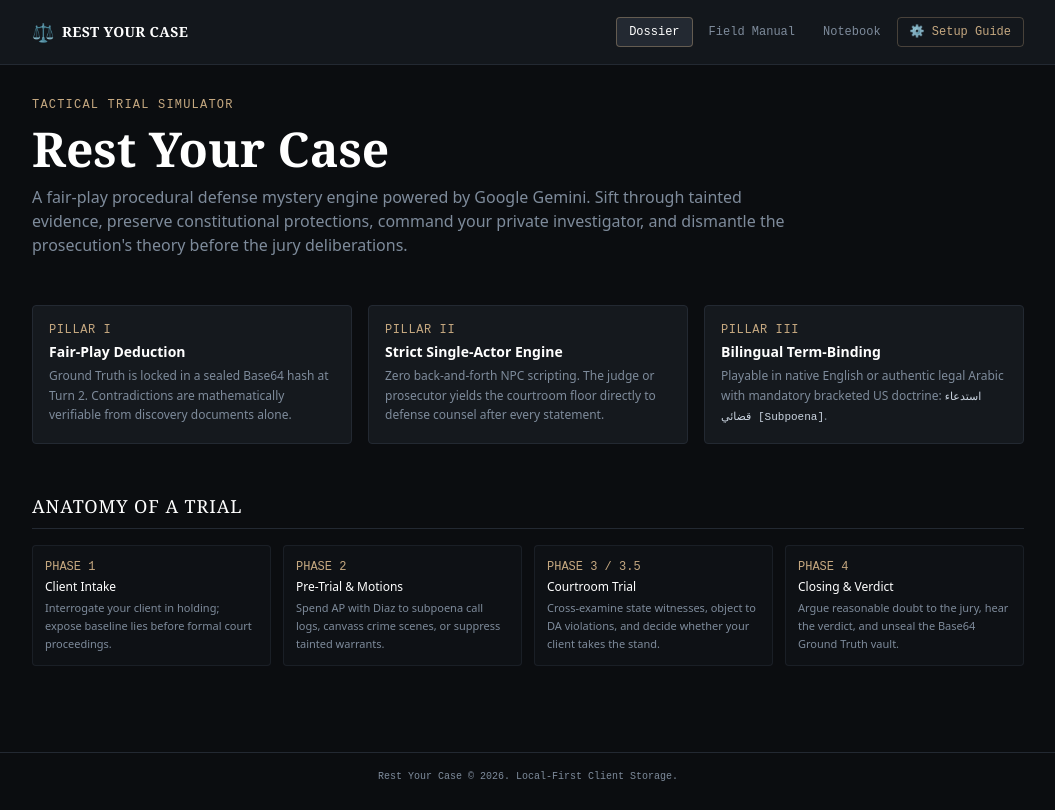
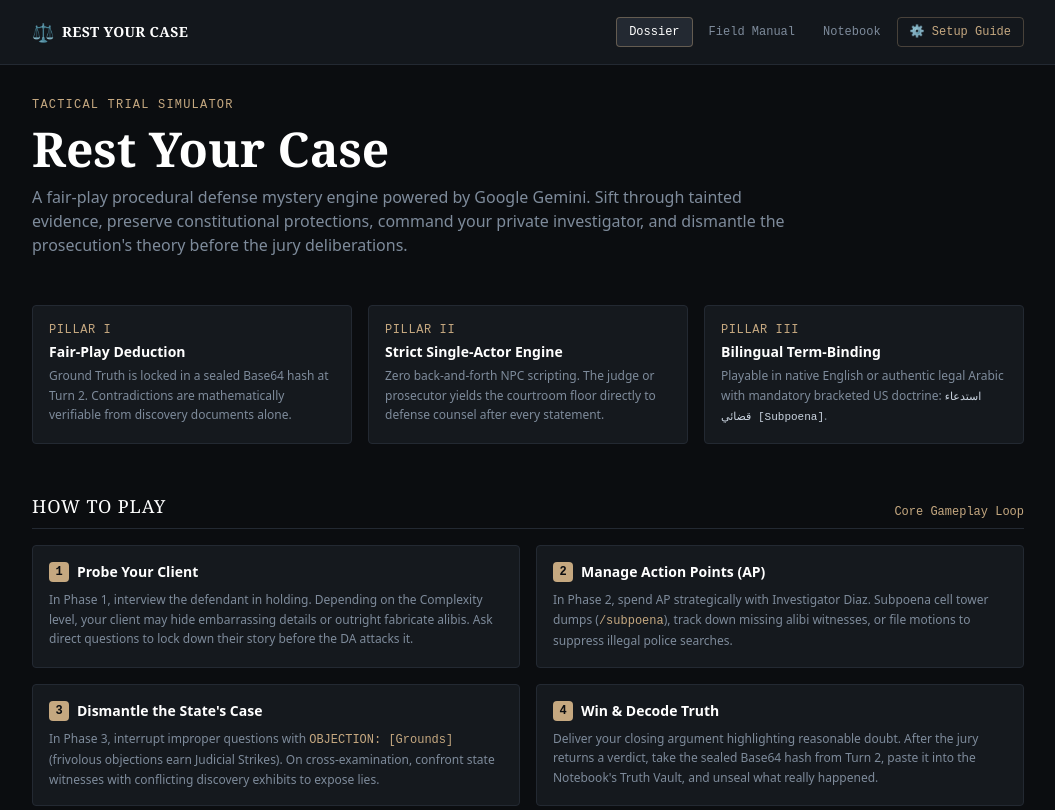
Before and after one commit to spacexmzez-bit/Defence-docket, a plain HTML site: page index.html in a window 1280 px wide. Shown: the top 810 px of the page, without its empty margins (112-1167 px from the left). Drawn offline with nearby package versions, Linux system fonts and the light colour scheme.

Commit message:
Update index.html

```diff
--- a/index.html
+++ b/index.html
@@ -91,6 +91,61 @@
         <p class="text-brand-muted text-xs leading-relaxed">
           Playable in native English or authentic legal Arabic with mandatory bracketed US doctrine: <span class="text-slate-300 font-mono text-[11px]">استدعاء قضائي [Subpoena]</span>.
         </p>
+      </div>
+    </section>
+    <!-- How to Play Section -->
+    <section class="space-y-4">
+      <div class="border-b border-brand-border pb-2 flex justify-between items-end">
+        <h2 class="text-lg font-serif text-white uppercase tracking-wider">How to Play</h2>
+        <span class="text-brand-gold font-mono text-xs">Core Gameplay Loop</span>
+      </div>
+
+      <div class="grid grid-cols-1 md:grid-cols-2 gap-4 text-xs font-sans">
+
+        <!-- Step 1 -->
+        <div class="bg-brand-surface border border-brand-border rounded p-4 space-y-2">
+          <div class="flex items-center space-x-2">
+            <span class="w-5 h-5 rounded bg-brand-gold text-brand-dark font-mono font-bold flex items-center justify-center text-xs">1</span>
+            <h3 class="text-white font-bold text-sm">Probe Your Client</h3>
+          </div>
+          <p class="text-brand-muted leading-relaxed">
+            In Phase 1, interview the defendant in holding. Depending on the Complexity level, your client may hide embarrassing details or outright fabricate alibis. Ask direct questions to lock down their story before the DA attacks it.
+          </p>
+        </div>
+
+        <!-- Step 2 -->
+        <div class="bg-brand-surface border border-brand-border rounded p-4 space-y-2">
+          <div class="flex items-center space-x-2">
+            <span class="w-5 h-5 rounded bg-brand-gold text-brand-dark font-mono font-bold flex items-center justify-center text-xs">2</span>
+            <h3 class="text-white font-bold text-sm">Manage Action Points (AP)</h3>
+          </div>
+          <p class="text-brand-muted leading-relaxed">
+            In Phase 2, spend AP strategically with Investigator Diaz. Subpoena cell tower dumps (<code class="text-brand-gold font-mono">/subpoena</code>), track down missing alibi witnesses, or file motions to suppress illegal police searches.
+          </p>
+        </div>
+
+        <!-- Step 3 -->
+        <div class="bg-brand-surface border border-brand-border rounded p-4 space-y-2">
+          <div class="flex items-center space-x-2">
+            <span class="w-5 h-5 rounded bg-brand-gold text-brand-dark font-mono font-bold flex items-center justify-center text-xs">3</span>
+            <h3 class="text-white font-bold text-sm">Dismantle the State's Case</h3>
+          </div>
+          <p class="text-brand-muted leading-relaxed">
+            In Phase 3, interrupt improper questions with <code class="text-brand-gold font-mono">OBJECTION: [Grounds]</code> (frivolous objections earn Judicial Strikes). On cross-examination, confront state witnesses with conflicting discovery exhibits to expose lies.
+          </p>
+        </div>
+
+        <!-- Step 4 -->
+        <div class="bg-brand-surface border border-brand-border rounded p-4 space-y-2">
+          <div class="flex items-center space-x-2">
+            <span class="w-5 h-5 rounded bg-brand-gold text-brand-dark font-mono font-bold flex items-center justify-center text-xs">4</span>
+            <h3 class="text-white font-bold text-sm">Win & Decode Truth</h3>
+          </div>
+          <p class="text-brand-muted leading-relaxed">
+            Deliver your closing argument highlighting reasonable doubt. After the jury returns a verdict, take the sealed Base64 hash from Turn 2, paste it into the Notebook's Truth Vault, and unseal what really happened.
+          </p>
+        </div>
+
       </div>
     </section>
 
```
